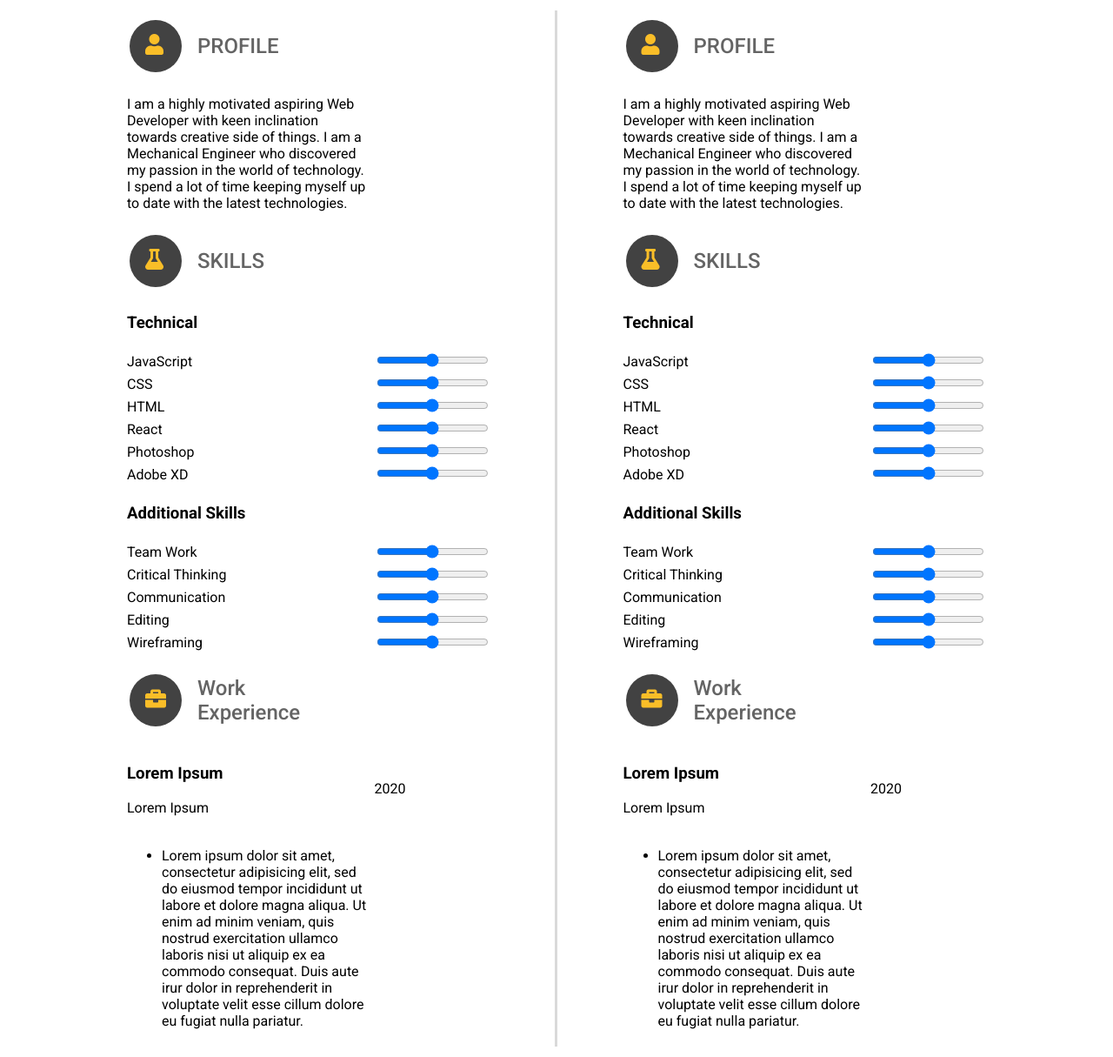
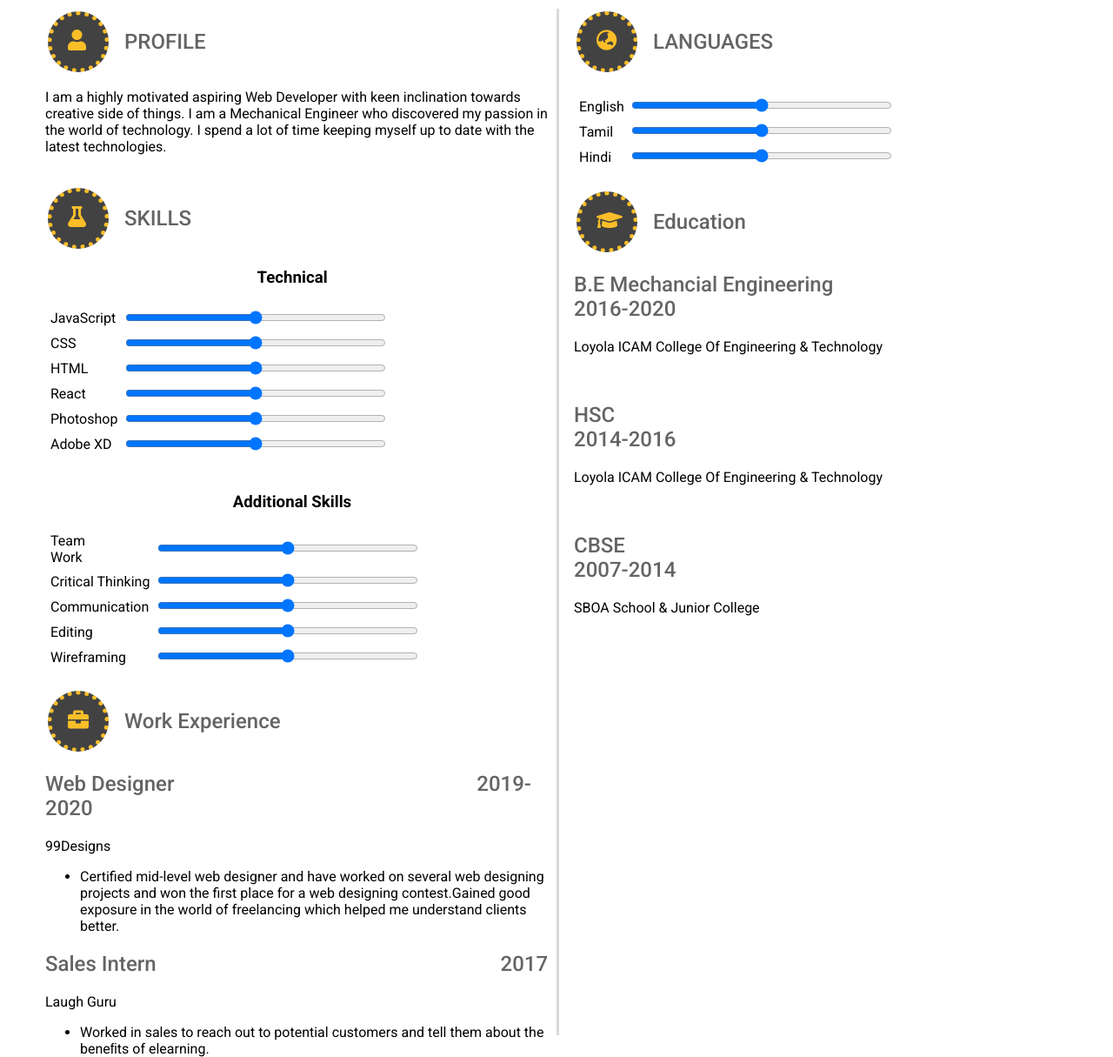
Before and after one commit to Ashmash100/Day-15-task, a plain HTML site: page index.html in a window 1280 px wide. Shown: the part 580-1795 px from the top of the page at 87% size. Drawn offline with Linux system fonts and the light colour scheme.

Commit message:
Add files via upload

```diff
--- a/index.html
+++ b/index.html
@@ -107,19 +107,14 @@
 
 
 
-    table {
-      background-color: white;;
-
-      padding: 0 70px;
-
-    }
-
     .icon {
       height: 60px;
       width: 60px;
       background-color: #424242;
       border-radius: 100%;
       margin-right: 14px;
+      margin-left: 20px;
+      border: 5px dotted #fabe28;
 
     }
 
@@ -130,23 +125,55 @@
       margin-top: 16px;
     }
 
-    #left-table{
-      border-right: 3px solid #d9d9d9;
-    }
-
-    .icon-table{
-      padding-left: 0px;
-    }
-
     h2 {
       font-weight: 500;
       color: #646464;
     }
 
+    .container{
+      width: 95%;
+      margin: auto;
+      position: relative;
+
+    }
+
+    .left {
+      width: 50%;
+      height: 1180px;
+      border-right: 3px solid #d9d9d9;
 
 
+    }
+
+    .right {
+      width: 50%;
+      height: 1000px;
+      position: absolute;
+      right: 0;
+      top: 0px;
+
+
+    }
+
+    .para{
+      padding: 0 8px 0 20px;
+    }
+
+    .range-width{
+      width: 300px;
+    }
+
+    h3 {
+      text-align: center;
+
+    }
+
+    .range-width{
+      background-color: red;
+    }
 
   </style>
+
 </head>
 
 <body>
@@ -166,6 +193,7 @@
     <div class="circle-border">
 
     </div>
+
     <p class="about">Annanagar West,Chennai-600101 | 8667027042 | josephashwin200@gmail.com</p>
     <hr>
     <br>
@@ -174,169 +202,190 @@
 
   <section id="main">
     <div class="container">
+      <div class="left">
 
         <table>
-      <tbody>
           <tr>
-        <td id="left-table">
-          <table >
-            <tr>
-
-                 <td >
-                   <table class="icon-table">
-                     <tr>
-                       <td><div class="icon"> <i class="fas fa-user"></i></div></td>
-                       <td><h2 class="left-headings">PROFILE</h2></td>
+            <td>
+               <div class="icon"> <i class="fas fa-user"></i></div>
+            </td>
+            <td>
+              <h2 class="left-headings">PROFILE</h2>
+            </td>
           </tr>
         </table>
 
-                 </td>
-
-
-                </tr>
-                <tr>
-                  <td>
-
+        <div class="para">
           <p>I am a highly motivated aspiring Web Developer with keen inclination towards creative side of things.
              I am a Mechanical Engineer who discovered my passion in the world of technology. I spend a lot of time
             keeping myself up to date with the latest technologies.
           </p>
-                  </td>
+        </div>
+        <br>
 
-            </tr>
 
-            <tr>
-                <td>
-                  <table class="icon-table">
+
+        <table>
           <tr>
             <td ><div class="icon"><i class="fas fa-flask"></i></div></td>
             <td><h2 class="left-headings">SKILLS</h2></td>
           </tr>
         </table>
-                </td>
 
+        <h3>Technical</h3>
 
-            </tr>
-
-
+          <table style="margin-left:20px;border-spacing:5px;">
             <tr>
-
-                  <td>
-                    <h3>Technical</h3>
-                  </td>
-            </tr>
-
-                <tr>
-                  <td>JavaScript</td>
-                  <td><input type="range"></td>
+              <td style="padding-right:65%">JavaScript</td>
+              <td><input type="range" class="range-width" min="0" max="100"></td>
             </tr>
             <tr>
               <td>CSS</td>
-                  <td><input type="range"></td>
+              <td><input type="range" class="range-width" min="0" max="100"></td>
             </tr>
             <tr>
               <td>HTML</td>
-                  <td><input type="range"></td>
+              <td><input type="range" class="range-width" min="0" max="100"></td>
             </tr>
             <tr>
               <td>React</td>
-                  <td><input type="range"></td>
+              <td><input type="range" class="range-width" min="0" max="100"></td>
             </tr>
             <tr>
               <td>Photoshop</td>
-                  <td><input type="range"></td>
+              <td><input type="range" class="range-width" min="0" max="100"></td>
             </tr>
             <tr>
               <td>Adobe XD</td>
-                  <td><input type="range"></td>
+              <td><input type="range" class="range-width" min="0" max="100"></td>
             </tr>
+
+          </table>
+          <br>
+
+          <h3>Additional Skills</h3>
+
+          <table style="margin-left:20px;border-spacing:5px;">
+            <tr>
+              <td style="padding-right:58%" >Team Work</td>
+              <td><input type="range" class="range-width" min="0" max="100"></td>
+            </tr>
+            <tr>
+              <td>Critical Thinking</td>
+              <td><input type="range" class="range-width" min="0" max="100"></td>
+            </tr>
+            <tr>
+              <td>Communication</td>
+              <td><input type="range" class="range-width" min="0" max="100"></td>
+            </tr>
+            <tr>
+              <td>Editing</td>
+              <td><input type="range" class="range-width" min="0" max="100"></td>
+            </tr>
+            <tr>
+              <td>Wireframing</td>
+              <td><input type="range" class="range-width" min="0" max="100"></td>
+            </tr>
+
+          </table>
+          <br>
+
+          <table>
+            <tr>
+              <td >
+                <div class="icon" ><i class="fas fa-briefcase"></i></div>
+                <div class="icon-border">
+
+                </div>
+
+              </td>
+              <td><h2 class="left-headings">Work Experience</h2></td>
+            </tr>
+          </table>
+
+          <div class="para">
+
+              <h2>Web Designer &emsp;&emsp;&emsp;&emsp;&emsp;&emsp;&emsp;&emsp;&emsp;&emsp;&emsp;&emsp;&emsp;&emsp; 2019-2020</h2>
+              <p>99Designs </p>
+              <ul>
+                <li>Certified mid-level web designer and have worked on several web designing projects and won the first place for a web designing contest.Gained good
+                exposure in the world of freelancing which helped me understand clients better.</li>
+              </ul>
+
+              <h2>Sales Intern &emsp;&emsp;&emsp;&emsp;&emsp;&emsp;&emsp;&emsp;&emsp;&emsp;&emsp;&emsp;&emsp;&emsp;&emsp;&emsp; 2017</h2>
+              <p>Laugh Guru </p>
+              <ul>
+                <li>
+                  Worked in sales to reach out to potential customers and tell them about the beneﬁts of elearning.
+                </li>
+              </ul>
+
+          </div>
+
+      </div>
+
+
+    <!-- right column -->
+
+    <div class="right">
+
+      <table>
+        <tr>
+          <td>
+             <div class="icon"><i class="fas fa-globe-asia"></i></div>
+          </td>
+          <td>
+            <h2 class="left-headings">LANGUAGES</h2>
+          </td>
+        </tr>
+      </table>
+
+      <table style="margin-left:20px;border-spacing:5px;">
+        <tr>
+          <td style="padding-right:60%">English</td>
+          <td><input type="range" class="range-width" min="0" max="100"></td>
+        </tr>
+        <tr>
+          <td>Tamil</td>
+          <td><input type="range" class="range-width" min="0" max="100"></td>
+        </tr>
+        <tr>
+          <td>Hindi</td>
+          <td><input type="range" class="range-width" min="0" max="100"></td>
+        </tr>
+
+        <br>
 
 
 
+        <table style="margin-top:20px;">
           <tr>
-
             <td>
-                    <h3>Additional Skills</h3>
+               <div class="icon" ><i class="fas fa-graduation-cap"></i></div>
+            </td>
+            <td>
+              <h2 class="left-headings">Education</h2>
             </td>
           </tr>
-                <tr>
-                  <td>Team Work</td>
-                  <td><input type="range"></td>
-                </tr>
-                <tr>
-                  <td>Critical Thinking</td>
-                  <td><input type="range"></td>
-                </tr>
-                <tr>
-                  <td>Communication</td>
-                  <td><input type="range"></td>
-                </tr>
-                <tr>
-                  <td>Editing</td>
-                  <td><input type="range"></td>
-                </tr>
-                <tr>
-                  <td>Wireframing</td>
-                  <td><input type="range"></td>
-                </tr>
+        </table>
+
+        <div class="para">
+
+            <h2>B.E Mechancial Engineering  &emsp;&emsp;&emsp;&emsp;&emsp;&emsp;&emsp;&emsp;&emsp; 2016-2020</h2>
+            <p>Loyola ICAM College Of Engineering & Technology</p>
+            <br>
+
+            <h2>HSC  &emsp;&emsp;&emsp;&emsp;&emsp;&emsp;&emsp;&emsp;&emsp;&emsp;&emsp;&emsp;&emsp;&emsp;&emsp;&emsp;&emsp;&emsp;&emsp;&ensp; 2014-2016</h2>
+            <p>Loyola ICAM College Of Engineering & Technology</p>
+            <br>
+
+            <h2>CBSE  &emsp;&emsp;&emsp;&emsp;&emsp;&emsp;&emsp;&emsp;&emsp;&emsp;&emsp;&emsp;&emsp;&emsp;&emsp;&emsp;&emsp;&emsp;&ensp;&ensp; 2007-2014</h2>
+            <p>SBOA School & Junior College</p>
 
 
 
-            <tr>
-                <td>
-                  <table class="icon-table">
-                    <tr>
-                      <td >
-                        <div class="icon"><i class="fas fa-briefcase"></i></div>
-                      </td>
-                      <td>
-                        <h2 class="left-headings">Work Experience</h2>
-                      </td>
-                    </tr>
-                  </table>
-                </td>
 
-
-            </tr>
-
-            <tr>
-
-                  <td>
-                    <h3>Lorem Ipsum</h3>
-                    <p>Lorem Ipsum</p>
-                  </td>
-                  <td>
-                    <p>2020</p>
-                  </td>
-
-            </tr>
-
-            <tr>
-
-                  <td>
-                    <ul>
-                      <li>
-                        <p>Lorem ipsum dolor sit amet, consectetur adipisicing elit, sed do eiusmod tempor incididunt ut labore et dolore magna aliqua.
-                           Ut enim ad minim veniam, quis nostrud exercitation ullamco laboris nisi ut aliquip ex ea commodo consequat. Duis aute irur
-                           dolor in reprehenderit in voluptate velit esse cillum dolore eu fugiat nulla pariatur.
-
-                        </p>
-                      </li>
-
-
-                    </ul>
-
-                  </td>
-
-            </tr>
-
-
-
-            </td>
-
-          </table>
-
-        </td>
+        </div>
 
 
 
@@ -344,170 +393,12 @@
 
 
 
-        <!-- second table -->
 
 
 
-        <td id="right-table">
-          <table >
-            <tr>
+    </div>
 
-                 <td >
-                   <table class="icon-table">
-                     <tr>
-                       <td><div class="icon"> <i class="fas fa-user"></i></div></td>
-                       <td><h2 class="left-headings">PROFILE</h2></td>
-                     </tr>
-                   </table>
-
-                 </td>
-
-
-                </tr>
-                <tr>
-                  <td>
-
-                    <p>I am a highly motivated aspiring Web Developer with keen inclination towards creative side of things.
-                       I am a Mechanical Engineer who discovered my passion in the world of technology. I spend a lot of time
-                      keeping myself up to date with the latest technologies.
-                    </p>
-                  </td>
-
-            </tr>
-
-            <tr>
-                <td>
-                  <table class="icon-table">
-                    <tr>
-                      <td ><div class="icon"><i class="fas fa-flask"></i></div></td>
-                      <td><h2 class="left-headings">SKILLS</h2></td>
-                    </tr>
-                  </table>
-                </td>
-
-
-            </tr>
-
-
-            <tr>
-
-                  <td>
-                    <h3>Technical</h3>
-                  </td>
-            </tr>
-
-                <tr>
-                  <td>JavaScript</td>
-                  <td><input type="range"></td>
-                </tr>
-                <tr>
-                  <td>CSS</td>
-                  <td><input type="range"></td>
-                </tr>
-                <tr>
-                  <td>HTML</td>
-                  <td><input type="range"></td>
-                </tr>
-                <tr>
-                  <td>React</td>
-                  <td><input type="range"></td>
-                </tr>
-                <tr>
-                  <td>Photoshop</td>
-                  <td><input type="range"></td>
-                </tr>
-                <tr>
-                  <td>Adobe XD</td>
-                  <td><input type="range"></td>
-                </tr>
-
-
-
-            <tr>
-
-                  <td>
-                    <h3>Additional Skills</h3>
-                  </td>
-            </tr>
-                <tr>
-                  <td>Team Work</td>
-                  <td><input type="range"></td>
-                </tr>
-                <tr>
-                  <td>Critical Thinking</td>
-                  <td><input type="range"></td>
-                </tr>
-                <tr>
-                  <td>Communication</td>
-                  <td><input type="range"></td>
-                </tr>
-                <tr>
-                  <td>Editing</td>
-                  <td><input type="range"></td>
-                </tr>
-                <tr>
-                  <td>Wireframing</td>
-                  <td><input type="range"></td>
-                </tr>
-
-
-
-                <tr>
-                    <td>
-                      <table class="icon-table">
-                        <tr>
-                          <td >
-                            <div class="icon"><i class="fas fa-briefcase"></i></div>
-                          </td>
-                          <td>
-                            <h2 class="left-headings">Work Experience</h2>
-                          </td>
-                        </tr>
-                      </table>
-                    </td>
-
-
-                </tr>
-
-                <tr>
-
-                      <td>
-                        <h3>Lorem Ipsum</h3>
-                        <p>Lorem Ipsum</p>
-                      </td>
-                      <td>
-                        <p>2020</p>
-                      </td>
-
-                </tr>
-
-                <tr>
-
-                      <td>
-                        <ul>
-                          <li>
-                            <p>Lorem ipsum dolor sit amet, consectetur adipisicing elit, sed do eiusmod tempor incididunt ut labore et dolore magna aliqua.
-                               Ut enim ad minim veniam, quis nostrud exercitation ullamco laboris nisi ut aliquip ex ea commodo consequat. Duis aute irur
-                               dolor in reprehenderit in voluptate velit esse cillum dolore eu fugiat nulla pariatur.
-
-                            </p>
-                          </li>
-
-
-                        </ul>
-
-                      </td>
-
-                </tr>
-
-
-            </td>
-
-          </table>
-
-        </td>
-
-                </tr>
+  </section>
 
 
 
@@ -515,13 +406,6 @@
 
 
 
-      </tbody>
-      </table>
-    </div>
-
-
-
-  </section>
 
 
 
```
Lines whose indentation alone changed are shown as unchanged.
